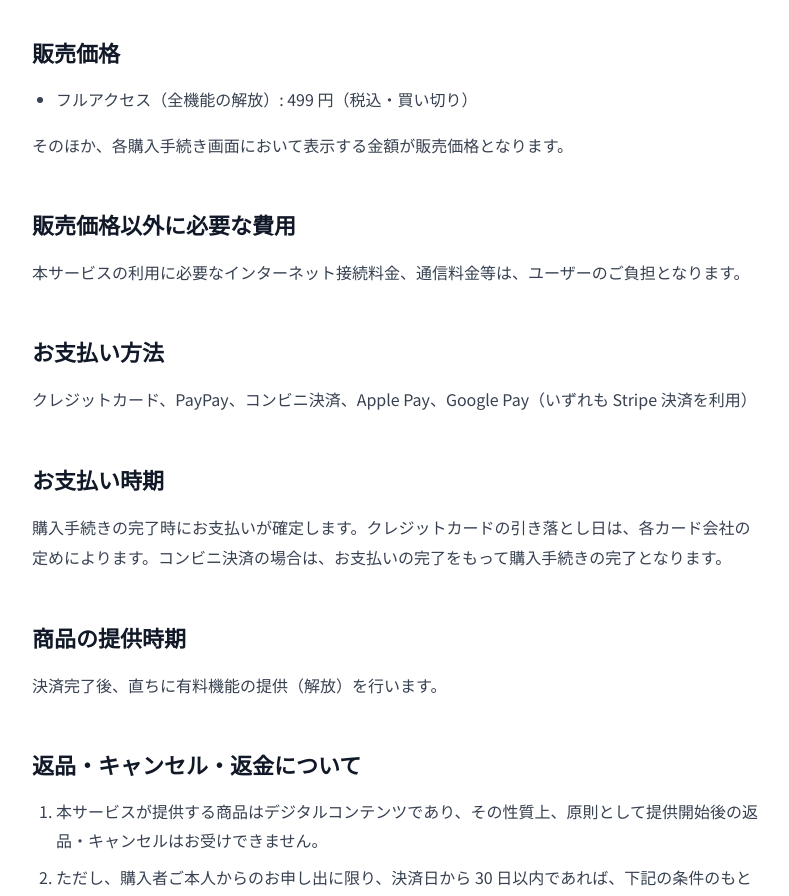
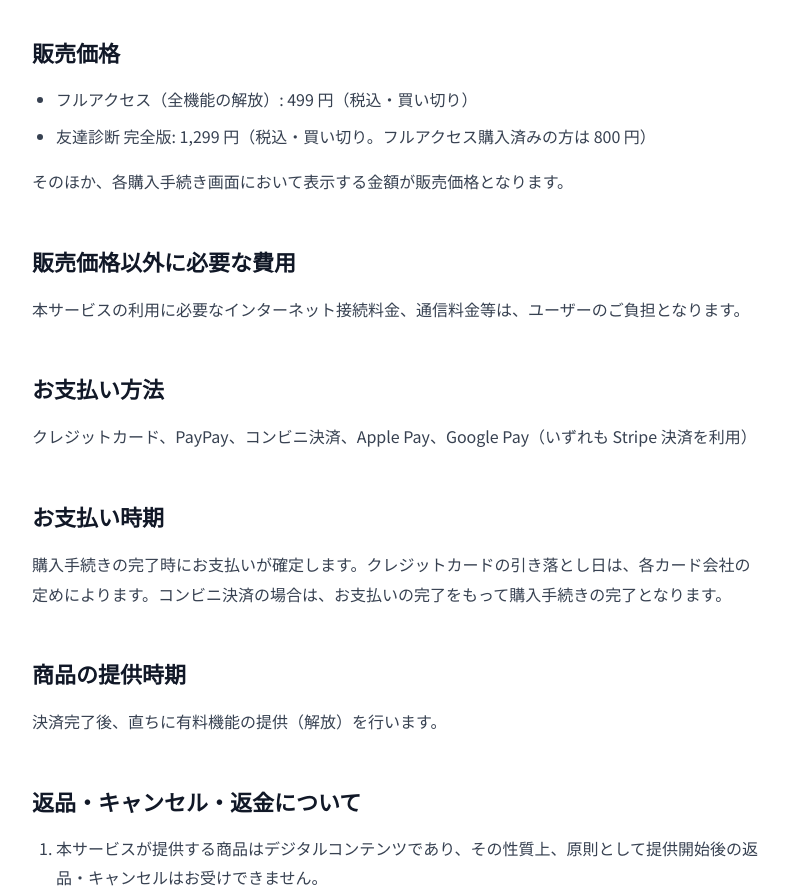
Before and after one commit to compass260307-coder/watashi-no-torisetsu, a Next.js app: page /legal/commerce in a window 1280 px wide. Shown: the part 1040-1936 px from the top of the page, without its empty margins (244-1033 px from the left). Built offline with nearby package versions, Linux system fonts and the light colour scheme; no server answers.

Commit message:
docs(legal): 特商法表記に「友達診断 完全版 ¥1,299 (全解放者¥800)」を追記
Co-Authored-By: Claude Fable 5 <noreply@anthropic.com>

```diff
--- a/src/app/legal/commerce/page.tsx
+++ b/src/app/legal/commerce/page.tsx
@@ -54,6 +54,10 @@ export default function CommercePage() {
         <h2>販売価格</h2>
         <ul>
           <li>フルアクセス（全機能の解放）: 499 円（税込・買い切り）</li>
+          <li>
+            友達診断 完全版: 1,299 円（税込・買い切り。フルアクセス購入済みの方は
+            800 円）
+          </li>
         </ul>
         <p>
           そのほか、各購入手続き画面において表示する金額が販売価格となります。
```
